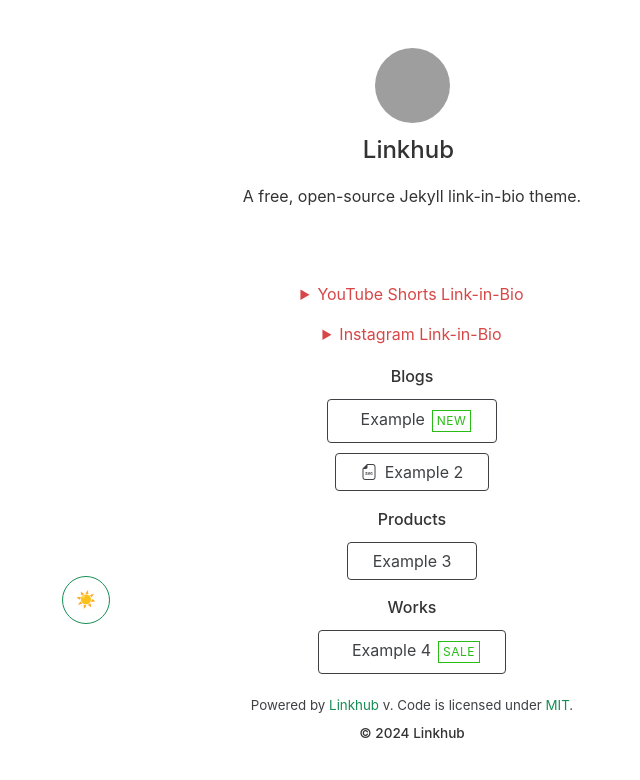
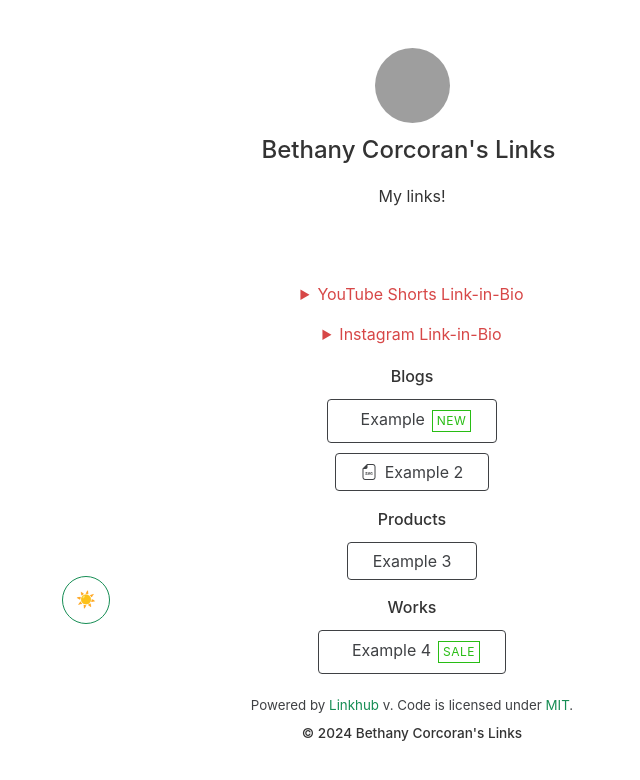
Before and after one commit to fneb/randomstuffwinlinkhub, a Jekyll site: the page built from index.html, in a window 1280 px wide, cut to the strip 0-948 px from the top of the page. Shown: the top 780 px of the strip, without its empty margins (228-868 px from the left). Built offline with Jekyll 4.4.1, drawn with Linux system fonts in a browser that asks for light colours; nearby versions of some CDN libraries; grey boxes are pictures that could not be loaded.

Commit message:
Update _config.yml

```diff
--- a/_config.yml
+++ b/_config.yml
@@ -2,9 +2,9 @@
 theme: linkhub-jekyll-theme
 
 # Site Configuration
-name: Linkhub  # Name of your website
-tagline: Links  # Set your preferred page title
-description: A free, open-source Jekyll link-in-bio theme.  # Also used as a meta description
+name: Bethany Corcoran's Links  # Name of your website
+tagline: Bethany Corcoran aka Fneb  # Set your preferred page title
+description: My links!  # Also used as a meta description
 favicon: https://picsum.photos/32/32 # Path / URL to the favicon of your website (e.g., 'assets/images/favicon.png')
 logo: https://picsum.photos/200 # Path / URL to the logo (e.g., 'assets/images/logo.png')
 url: https://link.example.com # URL of your website
```
